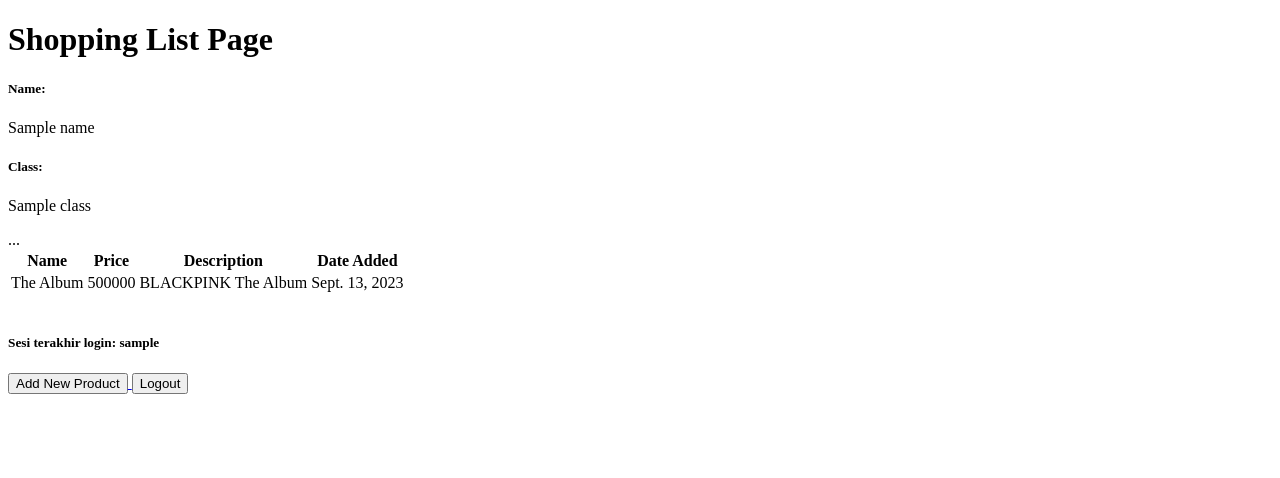
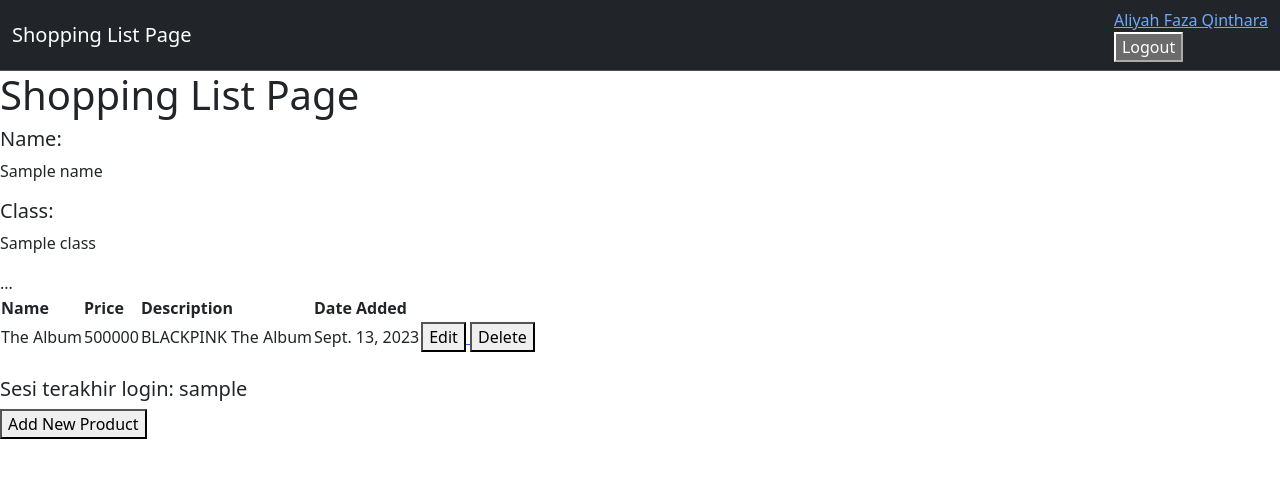
Before and after one commit to jeanxwang/shopping-list, a Django app: template main/templates/main.html in a window 1280 px wide. Shown: the top 478 px of the page. Run offline with Django 4.2, Linux system fonts and the light colour scheme; data comes from the database, SQL or seed files in the repository; both versions use the stored data as it was after the commit; the template is opened without the code that fills it: values that come from a table or form of the project are taken from there, most other values are stand-ins (such as "Sample title", 1, 10 or a date in 2020).

Commit message:
Finish Tutorial 4

```diff
--- a/main/templates/main.html
+++ b/main/templates/main.html
@@ -1,6 +1,25 @@
 {% extends 'base.html' %}
 
 {% block content %}
+
+<nav class="navbar bg-dark border-bottom border-body" data-bs-theme="dark">
+    <div class="container-fluid">
+        <div class="navbar-header">
+            <a class="navbar-brand" href="#">Shopping List Page</a>
+        </div>
+        <ul class="nav navbar-nav navbar-right">
+            <li><a href="#">Aliyah Faza Qinthara</a></li>
+            <li>
+                <a href="{% url 'main:logout' %}">
+                    <button>
+                        Logout
+                    </button>
+                </a>
+            </li>
+        </ul>
+    </div>
+</nav>
+
     <h1>Shopping List Page</h1>
 
     <h5>Name:</h5>
@@ -26,6 +45,18 @@
             <td>{{product.price}}</td>
             <td>{{product.description}}</td>
             <td>{{product.date_added}}</td>
+            <td>
+                <a href="{% url 'main:edit_product' product.pk %}">
+                    <button>
+                        Edit
+                    </button>
+                </a>
+                <a href="{% url 'main:delete_product' product.pk %}">
+                    <button>
+                        Delete
+                    </button>
+                </a>
+            </td>
         </tr>
     {% endfor %}
 </table>
@@ -40,10 +71,4 @@
     </button>
 </a>
 
-<a href="{% url 'main:logout' %}">
-    <button>
-        Logout
-    </button>
-</a>
-
 {% endblock content %}
--- a/main/urls.py
+++ b/main/urls.py
@@ -1,5 +1,6 @@
 from django.urls import path
 from main.views import show_main, create_product, show_xml, show_json, show_xml_by_id, show_json_by_id, register, login_user, logout_user
+from main.views import register, login_user, logout_user, edit_product, delete_product
 
 app_name = 'main'
 
@@ -13,4 +14,6 @@ urlpatterns = [
     path('register/', register, name='register'),
     path('login/', login_user, name='login'),
     path('logout/', logout_user, name='logout'),
+    path('edit-product/<int:id>', edit_product, name='edit_product'),
+    path('delete/<int:id>', delete_product, name='delete_product'),
 ]
--- a/templates/base.html
+++ b/templates/base.html
@@ -9,6 +9,10 @@
         />
         {% block meta %}
         {% endblock meta %}
+        <link href="https://cdn.jsdelivr.net/npm/bootstrap@5.3.2/dist/css/bootstrap.min.css" rel="stylesheet" integrity="sha384-T3c6CoIi6uLrA9TneNEoa7RxnatzjcDSCmG1MXxSR1GAsXEV/Dwwykc2MPK8M2HN" crossorigin="anonymous">
+        <script src="https://code.jquery.com/jquery-3.6.0.min.js" integrity="sha384-KyZXEAg3QhqLMpG8r+J4jsl5c9zdLKaUk5Ae5f5b1bw6AUn5f5v8FZJoMxm6f5cH1" crossorigin="anonymous"></script>
+        <script src="https://cdn.jsdelivr.net/npm/@popperjs/core@2.11.8/dist/umd/popper.min.js" integrity="sha384-I7E8VVD/ismYTF4hNIPjVp/Zjvgyol6VFvRkX/vR+Vc4jQkC+hVqc2pM8ODewa9r" crossorigin="anonymous"></script>
+        <script src="https://cdn.jsdelivr.net/npm/bootstrap@5.3.2/dist/js/bootstrap.min.js" integrity="sha384-BBtl+eGJRgqQAUMxJ7pMwbEyER4l1g+O15P+16Ep7Q9Q+zqX6gSbd85u4mG4QzX+" crossorigin="anonymous"></script>
     </head>
 
     <body>
```
Also changed, not shown: main/templates/edit_product.html (added, +22 -0 lines), main/views.py (+23 -0 lines), db.sqlite3.
